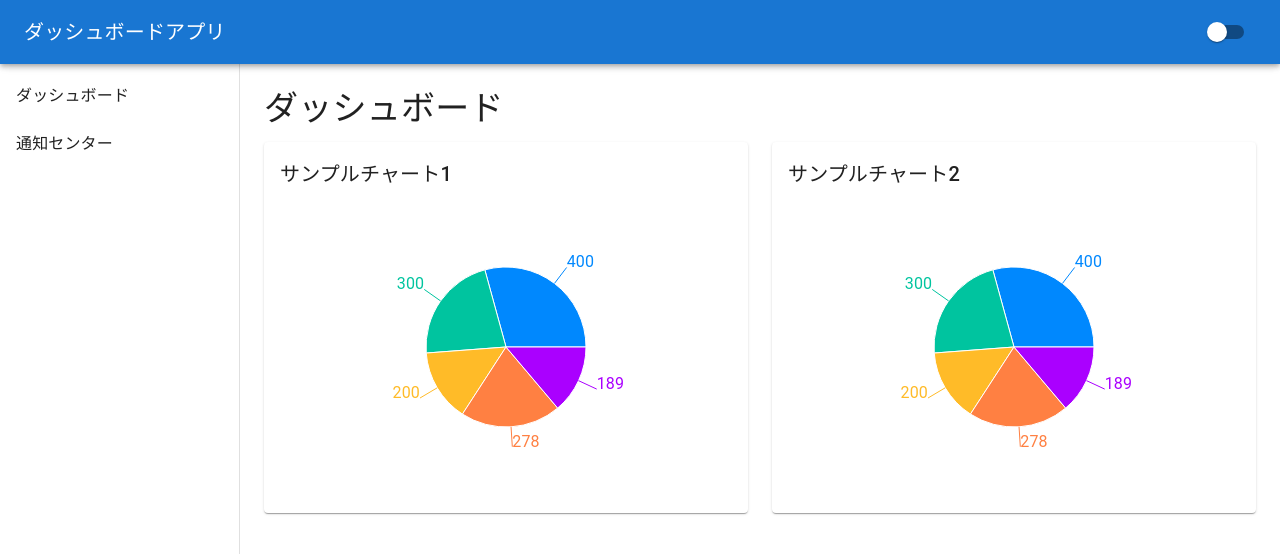
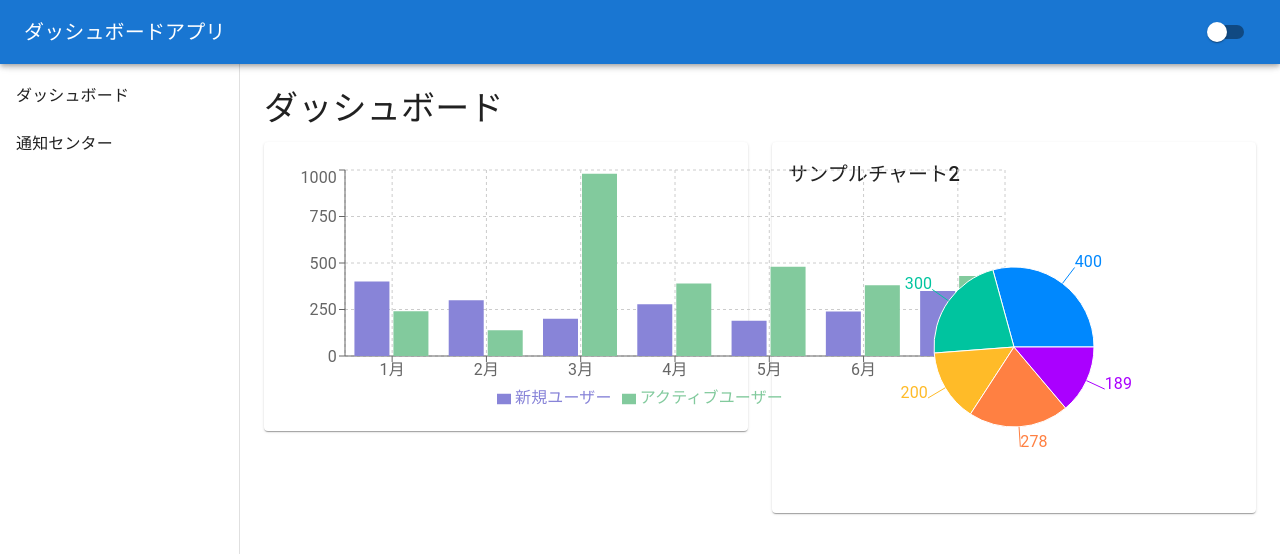
Before and after one commit to FOXHOUND-Ogasawara/dashboard-app, a React (Vite) app: page / in a window 1280 px wide. Shown: the top 554 px of the page. Built offline with nearby package versions, Linux system fonts and the light colour scheme.

Commit message:
タスク1実装完了

```diff
--- /dev/null
+++ b/src/components/UserStatsChart.tsx
@@ -0,0 +1,20 @@
+import React from 'react';
+import { userData } from '../data/userData';
+import { Bar, BarChart, XAxis, YAxis,CartesianGrid,Legend,Tooltip } from 'recharts';
+
+
+const UserStatsChart: React.FC = () => {
+  return (
+    <BarChart width={730} height={250} data={userData}>
+  <CartesianGrid strokeDasharray="3 3" />
+  <XAxis dataKey="month" />
+  <YAxis />
+  <Tooltip />
+  <Legend />
+  <Bar dataKey="newUsers" fill="#8884d8" name={"新規ユーザー"}/>
+  <Bar dataKey="activeUsers" fill="#82ca9d" name={"アクティブユーザー"}/>
+</BarChart>
+  );
+};
+
+export default UserStatsChart;
--- a/src/pages/Dashboard.tsx
+++ b/src/pages/Dashboard.tsx
@@ -1,6 +1,7 @@
 import { Grid, Paper, Typography } from '@mui/material';
 import React from 'react';
 import PlaceholderChart from '../components/PlaceholderChart';
+import UserStatsChart from '../components/UserStatsChart';
 
 const Dashboard: React.FC = () => {
   return (
@@ -13,9 +14,9 @@ const Dashboard: React.FC = () => {
         <Grid item xs={12} md={6}>
           <Paper sx={{ p: 2 }}>
             <Typography variant="h6" gutterBottom>
-              サンプルチャート1
+
             </Typography>
-            <PlaceholderChart />
+            <UserStatsChart />
           </Paper>
         </Grid>
         {/* サンプルチャート2 */}
```
